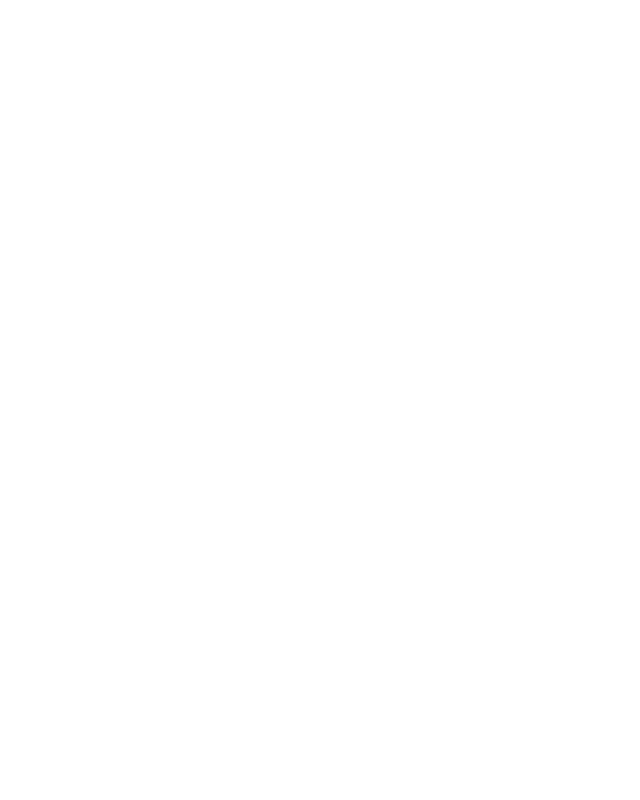
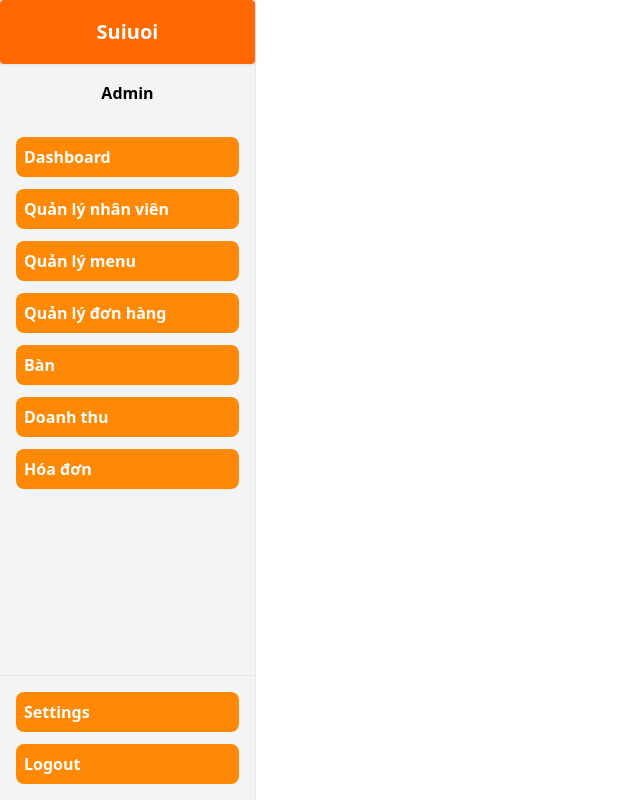
Before and after one commit to hienngo1712/web-food, a Vue app: page /dashboard in a window 1280 px wide. Before the commit this address had no page. Shown: the whole page, without its empty margins (0-640 px from the left). Built offline with nearby package versions, Linux system fonts and the light colour scheme.

Commit message:
lọc món theo type và làm dở layout admin

```diff
--- a/src/App.vue
+++ b/src/App.vue
@@ -1,7 +1,10 @@
-<script setup></script>
+<script setup>
+import Dashboard from "./views/admin/Dashboard.vue";
+</script>
 
 <template>
   <router-view />
+  <!-- <Dashboard /> -->
 </template>
 
 <style scoped></style>
--- a/src/api/axiosClient.js
+++ b/src/api/axiosClient.js
@@ -10,7 +10,7 @@ const apiClient = axios.create({
 apiClient.interceptors.request.use(
   (config) =>{
     // const token = localStorage.getItem("accessToken")
-    const token = "eyJhbGciOiJIUzI1NiIsInR5cCI6IkpXVCJ9.eyJ1c2VyX2lkIjo3LCJ1c2VybmFtZSI6ImR1Y2dpZGF5Iiwicm9sZXMiOltdLCJleHAiOjE3NTE0Mjk2NjZ9.mcR5I9BnHhNVmfFIq8I_RSqxRpT8NOVtrfJW6RLznbI"
+    const token = "eyJhbGciOiJIUzI1NiIsInR5cCI6IkpXVCJ9.eyJ1c2VyX2lkIjo3LCJ1c2VybmFtZSI6ImR1Y2dpZGF5Iiwicm9sZXMiOltdLCJleHAiOjE3NTE1MjY4MjJ9.uhOsqdtkqmBlNlJJCWX2R-Ldq55q5VGzHhdmlreYxag"
     console.log("Token", token);
     if(token){
       //thêm token vào header Authorization
--- /dev/null
+++ b/src/components/admin/SideBar.vue
@@ -0,0 +1,55 @@
+<script setup></script>
+<template>
+  <aside
+    class="w-32 md:w-64 min-h-screen bg-gray-100 border-r border-gray-200 flex flex-col"
+  >
+    <div
+      class="h-16 flex items-center justify-center rounded shadow bg-orange-500"
+    >
+      <span class="text-white font-bold text-xl">Suiuoi</span>
+    </div>
+    <div class="p-4 border-t text-center font-semibold border-gray-200">
+      Admin
+    </div>
+    <nav class="flex-1 p-4 space-y-3">
+      <router-link
+        class="block p-2 text-white font-semibold bg-orange-400 rounded-lg hover:bg-orange-500"
+        >Dashboard</router-link
+      >
+      <router-link
+        class="block p-2 text-white font-semibold bg-orange-400 rounded-lg hover:bg-orange-500"
+        >Quản lý nhân viên</router-link
+      >
+      <router-link
+        class="block p-2 text-white font-semibold bg-orange-400 rounded-lg hover:bg-orange-500"
+        >Quản lý menu</router-link
+      >
+      <router-link
+        class="block p-2 text-white font-semibold bg-orange-400 rounded-lg hover:bg-orange-500"
+        >Quản lý đơn hàng</router-link
+      >
+      <router-link
+        class="block p-2 text-white font-semibold bg-orange-400 rounded-lg hover:bg-orange-500"
+        >Bàn</router-link
+      >
+      <router-link
+        class="block p-2 text-white font-semibold bg-orange-400 rounded-lg hover:bg-orange-500"
+        >Doanh thu</router-link
+      >
+      <router-link
+        class="block p-2 text-white font-semibold bg-orange-400 rounded-lg hover:bg-orange-500"
+        >Hóa đơn</router-link
+      >
+    </nav>
+    <div class="border-t border-gray-200 p-4 space-y-3">
+      <router-link
+        class="block p-2 text-white font-semibold bg-orange-400 rounded-lg hover:bg-orange-500"
+        >Settings</router-link
+      >
+      <router-link
+        class="block p-2 text-white font-semibold bg-orange-400 rounded-lg hover:bg-orange-500"
+        >Logout</router-link
+      >
+    </div>
+  </aside>
+</template>
--- a/src/components/users/CartBar.vue
+++ b/src/components/users/CartBar.vue
@@ -28,6 +28,11 @@ const sendOrder = async () => {
     alert("Gửi order thất bại, thử lại sau");
   }
 };
+
+const formatCurrency = (amount) =>
+  new Intl.NumberFormat("vi-VN", { style: "currency", currency: "VND" }).format(
+    amount
+  );
 </script>
 <template>
   <div
@@ -39,7 +44,7 @@ const sendOrder = async () => {
       class="flex justify-around rounded-xl items-center h-12 bg-orange-400"
     >
       <p class="text-lg text-center font-semibold">
-        {{ cart.total.toLocaleString() }} đ
+        {{ formatCurrency(cart.total) }}
       </p>
       <p class="px-4 py-2 text-lg text-right font-semibold">Xem và xác nhận</p>
     </div>
--- a/src/components/users/CategoryTabs.vue
+++ b/src/components/users/CategoryTabs.vue
@@ -1,28 +1,21 @@
 <script setup>
-import { ref } from "vue";
-const categories = [
-  "MÓN CHÍNH",
-  "MÓN GỌI THÊM",
-  "ĐỒ UỐNG PHA CHẾ",
-  "KHAI VỊ",
-  "KHÁC",
-  "NƯỚC GIẢI KHÁT",
-  "BIA",
-];
-const selected = ref("MÓN CHÍNH");
-const selectCategory = (cat) => {
-  selected.value = cat;
-};
+import { defineProps, defineEmits } from "vue";
+const props = defineProps({
+  categories: Array,
+  selected: String,
+});
+const emit = defineEmits(["select"]);
 </script>
 <template>
+  <!-- -->
   <div
-    class="max-w-[450px] md:max-w-full grid grid-cols-4 md:grid-cols-8 gap-2 p-2 bg-gray-100"
+    class="max-w-[450px] md:max-w-full fixed top-12 left-0 right-0 grid grid-cols-4 md:grid-cols-8 gap-2 p-2 bg-gray-200 border-b"
   >
     <button
       v-for="(cat, i) in categories"
       :key="i"
-      @click="selectCategory(cat)"
-      :class="selected === cat ? 'bg-orange-400 text-white' : 'bg-white'"
+      @click="emit('select', cat)"
+      :class="props.selected === cat ? 'bg-orange-400 text-white' : 'bg-white'"
       class="rounded px-1 py-1 text-sm font-semibold line-clamp-1"
     >
       {{ cat }}
--- a/src/components/users/HeaderSearch.vue
+++ b/src/components/users/HeaderSearch.vue
@@ -3,7 +3,8 @@ import { ref } from "vue";
 const search = ref("");
 </script>
 <template>
-  <div class="flex items-center p-2 bg-white shadow">
+  <!--  -->
+  <div class="flex items-center fixed top-0 left-0 right-0 p-2 bg-white shadow">
     <p
       @click="$router.push('/')"
       class="fas fa-home text-xl rounded-xl p-2 bg-gray-100 text-orange-400 mr-2"
--- a/src/components/users/ProductCart.vue
+++ b/src/components/users/ProductCart.vue
@@ -4,8 +4,7 @@ import { useCartStore } from "../../stores/cart";
 const cart = useCartStore();
 const props = defineProps(["product"]);
 const quantity = ref(0);
-// const decrease = () => quantity.value > 0 && quantity.value--;
-// const increase = () => quantity.value++;
+
 const decrease = () => {
   if (quantity.value > 0) {
     quantity.value--;
@@ -29,6 +28,11 @@ watch(
     deep: true, // theo dõi sâu bên trong mảng cart.items
   }
 );
+//Intl.NumberFormat là API có sẵn trong JS dùng để Định dạng tiền tệ
+const formatCurrency = (amount) =>
+  new Intl.NumberFormat("vi-VN", { style: "currency", currency: "VND" }).format(
+    amount
+  );
 </script>
 <template>
   <div class="bg-white rounded-xl shadow p-2 space-y-2">
@@ -36,7 +40,7 @@ watch(
     <p class="font-semibold text-sm">{{ product.name_food }}</p>
     <div class="flex items-center justify-between">
       <p class="text-orange-500 text-sm font-semibold">
-        {{ product.price.toLocaleString() }} đ
+        {{ formatCurrency(product.price) }}
       </p>
       <div class="text-right p-2">
         <button
--- /dev/null
+++ b/src/layouts/AdminLayout.vue
@@ -0,0 +1,4 @@
+<script setup></script>
+<template>
+  <router-view />
+</template>
--- /dev/null
+++ b/src/views/admin/Dashboard.vue
@@ -0,0 +1,6 @@
+<script setup>
+import SideBar from "../../components/admin/SideBar.vue";
+</script>
+<template>
+  <SideBar />
+</template>
--- a/src/views/users/CustomerMenu.vue
+++ b/src/views/users/CustomerMenu.vue
@@ -7,6 +7,16 @@ import CartBar from "../../components/users/CartBar.vue";
 // import apiClient from "../api/axiosClient";
 import axios from "axios";
 const products = ref([]);
+const selectedCategory = ref("MÓN CHÍNH");
+const categories = [
+  "MÓN CHÍNH",
+  "MÓN GỌI THÊM",
+  "ĐỒ UỐNG PHA CHẾ",
+  "KHAI VỊ",
+  "KHÁC",
+  "NƯỚC GIẢI KHÁT",
+  "BIA",
+];
 onMounted(async () => {
   try {
     const res = await axios.get(
@@ -17,13 +27,51 @@ onMounted(async () => {
     console.error("Lỗi lấy menu:", error);
   }
 });
+
+const onSelectCategory = (category) => {
+  selectedCategory.value = category;
+
+  // chuyển tên category thành id anchor
+  const anchorId = category.replace(/\s/g, "").toUpperCase();
+  const element = document.getElementById(anchorId);
+
+  if (element) {
+    const yOffset = -130; // muốn cách đỉnh 50px
+    const y = element.getBoundingClientRect().top + window.scrollY + yOffset;
+
+    window.scrollTo({
+      top: y,
+      behavior: "smooth",
+    });
+  }
+};
 </script>
 <template>
   <div class="space-y-2">
     <HeaderSearch />
-    <CategoryTabs />
-    <div class="grid grid-cols-2 gap-2 p-2">
-      <ProductCart v-for="(p, i) in products" :key="i" :product="p" />
+    <CategoryTabs
+      :categories="categories"
+      :selected="selectedCategory"
+      @select="onSelectCategory"
+    />
+    <div class="space-y-4 p-2 mt-30 mb-120">
+      <template v-for="cat in categories" :key="cat">
+        <div
+          :id="cat.replace(/\s/g, '').toUpperCase()"
+          class="text-sm font-semibold py-2 border-b"
+        >
+          {{ cat }}
+        </div>
+        <div class="grid grid-cols-2 gap-2">
+          <ProductCart
+            v-for="(p, i) in products.filter(
+              (prod) => prod.type.toUpperCase() === cat
+            )"
+            :key="i"
+            :product="p"
+          />
+        </div>
+      </template>
     </div>
     <CartBar />
   </div>
```
Also changed, not shown: src/router/router.js (+17 -0 lines).
